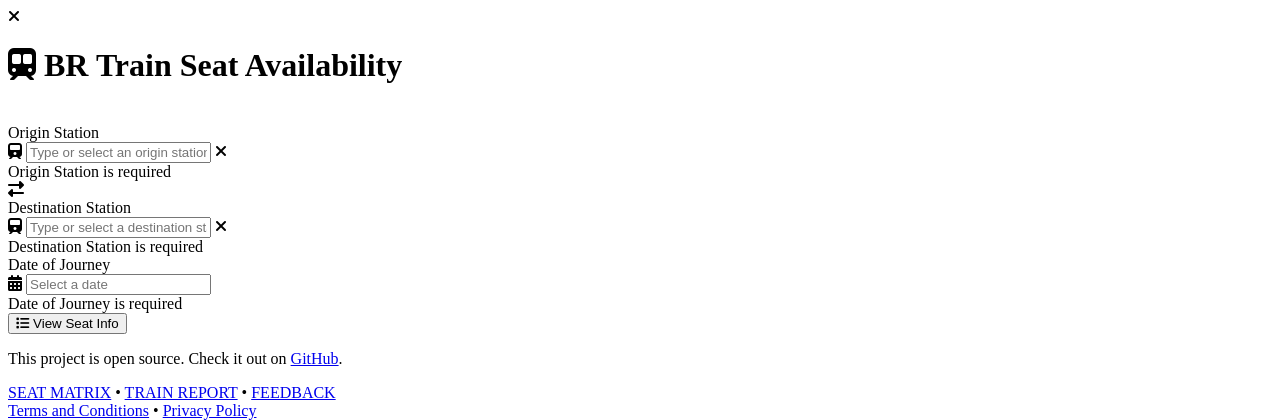
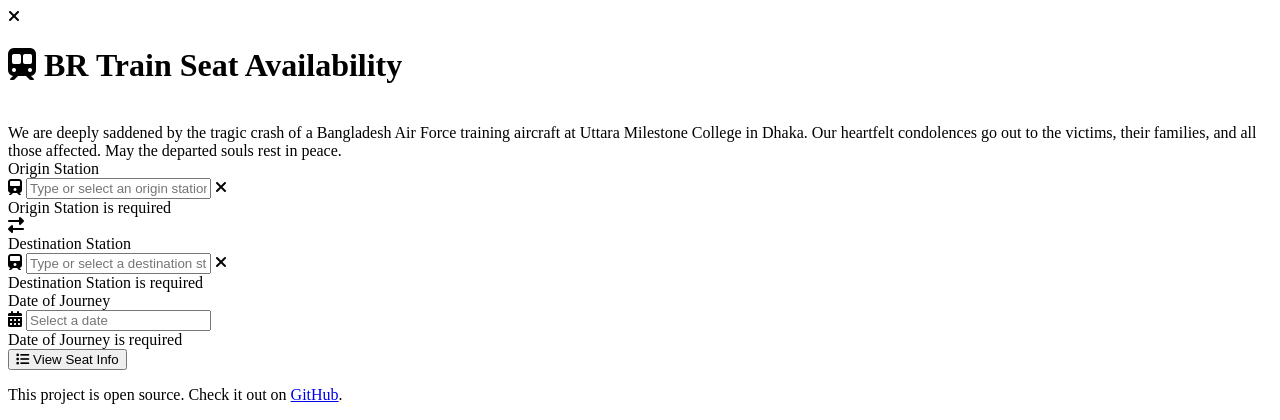
Before and after one commit to nishatrhythm/Bangladesh-Railway-Train-Seat-Availability-Web-Application, a Flask app: template templates/index.html in a window 1280 px wide. Shown: the top 420 px of the page. Run offline with Flask 3, Linux system fonts and the light colour scheme; the template is opened without the code that fills it, so the values that code supplies are empty; parts of the project's set-up code (start-up, migrations or seed data) failed here and were passed over.

Commit message:
Add animated text crawler for announcements
Introduces a new 'text-crawler' component with multiple styles and animation effects in styles.css. Updates index.html to display a general announcement using the text crawler, suitable for important messages or alerts.

```diff
--- a/assets/styles.css
+++ b/assets/styles.css
@@ -2204,6 +2204,191 @@ footer a:hover {
     border-radius: 8px;
     margin-top: 8px;
     display: inline-block;
+}
+
+.text-crawler {
+    margin-top: -20px;
+    margin-bottom: 40px;
+    border-radius: 8px;
+    overflow: hidden;
+    position: relative;
+    box-shadow: 0 2px 6px rgba(0, 0, 0, 0.1);
+    transition: box-shadow 0.3s ease, background-color 0.3s ease;
+    animation: fadeInUp 1s ease-in-out;
+    font-family: 'Plus Jakarta Sans', sans-serif;
+}
+
+.text-crawler.memorial {
+    background-color: #f1f8f3;
+    color: rgb(0, 103, 71);
+    border: 1px solid rgb(0, 103, 71);
+    padding: 15px 0;
+}
+
+.text-crawler.info {
+    background-color: #f8fafe;
+    color: #2c5282;
+    border: 1px solid #3182ce;
+    padding: 15px 0;
+}
+
+.text-crawler.warning {
+    background-color: #fffaf0;
+    color: #c05621;
+    border: 1px solid #ed8936;
+    padding: 15px 0;
+}
+
+.text-crawler.success {
+    background-color: #f0fff4;
+    color: #22543d;
+    border: 1px solid #38a169;
+    padding: 15px 0;
+}
+
+.text-crawler.error {
+    background-color: #fdecea;
+    color: #e74c3c;
+    border: 1px solid #e74c3c;
+    padding: 15px 0;
+}
+
+.text-crawler.light {
+    background-color: #ffffff;
+    color: rgb(0, 103, 71);
+    border: 1px solid #e2e8f0;
+    padding: 15px 0;
+}
+
+.text-crawler.memorial:hover,
+.text-crawler.success:hover {
+    box-shadow: 0 2px 10px rgba(0, 103, 71, 0.2);
+    background-color: #eaf4eb;
+}
+
+.text-crawler.info:hover {
+    box-shadow: 0 2px 10px rgba(49, 130, 206, 0.2);
+    background-color: #ebf8ff;
+}
+
+.text-crawler.warning:hover {
+    box-shadow: 0 2px 10px rgba(237, 137, 54, 0.2);
+    background-color: #fefcbf;
+}
+
+.text-crawler.error:hover {
+    box-shadow: 0 2px 10px rgba(231, 76, 60, 0.2);
+    background-color: #fed7d7;
+}
+
+.text-crawler.light:hover {
+    box-shadow: 0 2px 10px rgba(0, 103, 71, 0.15);
+    background-color: #f7fafc;
+}
+
+.crawler-container {
+    position: relative;
+    width: 100%;
+    height: 100%;
+    overflow: hidden;
+    white-space: nowrap;
+}
+
+.crawler-content {
+    display: inline-block;
+    white-space: nowrap;
+    font-size: 14px;
+    font-weight: 500;
+    line-height: 1.6;
+    letter-spacing: 0.3px;
+    padding-left: 100%;
+    animation: crawl-continuous 25s linear infinite;
+    position: relative;
+}
+
+@keyframes crawl-continuous {
+    0% {
+        transform: translateX(0);
+    }
+    100% {
+        transform: translateX(-100%);
+    }
+}
+
+.crawler-content.smooth {
+    animation: crawl-smooth 30s linear infinite;
+}
+
+@keyframes crawl-smooth {
+    0% {
+        transform: translateX(0);
+    }
+    100% {
+        transform: translateX(-100%);
+    }
+}
+
+.crawler-content i {
+    margin-right: 8px;
+    font-size: 16px;
+    display: inline-block;
+    vertical-align: middle;
+}
+
+.text-crawler.memorial .crawler-content i {
+    color: #e74c3c;
+}
+
+.text-crawler.info .crawler-content i {
+    color: #3182ce;
+}
+
+.text-crawler.warning .crawler-content i {
+    color: #ed8936;
+}
+
+.text-crawler.success .crawler-content i {
+    color: #38a169;
+}
+
+.text-crawler.error .crawler-content i {
+    color: #e74c3c;
+}
+
+.text-crawler.light .crawler-content i {
+    color: #e74c3c;
+}
+
+.text-crawler:hover .crawler-content {
+    animation-play-state: paused;
+}
+
+.crawler-content.speed {
+    animation-duration: 45s;
+}
+
+.text-crawler::before {
+    content: '';
+    position: absolute;
+    top: 0;
+    left: -100%;
+    width: 100%;
+    height: 100%;
+    background: linear-gradient(90deg, transparent, rgba(0, 103, 71, 0.03), transparent);
+    z-index: 1;
+    pointer-events: none;
+}
+
+.text-crawler.info::before {
+    background: linear-gradient(90deg, transparent, rgba(49, 130, 206, 0.03), transparent);
+}
+
+.text-crawler.warning::before {
+    background: linear-gradient(90deg, transparent, rgba(237, 137, 54, 0.03), transparent);
+}
+
+.text-crawler.error::before {
+    background: linear-gradient(90deg, transparent, rgba(231, 76, 60, 0.03), transparent);
 }
 
 #backToTopBtn {
@@ -2715,6 +2900,18 @@ footer a:hover {
         right: 15px;
         font-size: 24px;
     }
+
+    .text-crawler {
+        margin-top: -10px;
+    }
+
+    .crawler-content {
+        animation-duration: 20s;
+    }
+
+    .crawler-content.speed {
+        animation-duration: 55s;
+    }
 }
 
 @media (max-width: 480px) {
@@ -3089,4 +3286,12 @@ footer a:hover {
     .legal-modal-body ol {
         padding-left: 20px;
     }
-}
+
+    .crawler-content {
+        animation-duration: 18s;
+    }
+
+    .crawler-content.speed{
+        animation-duration: 45s;
+    }
+}
--- a/templates/index.html
+++ b/templates/index.html
@@ -57,6 +57,16 @@
 
     <div class="container main-content">
         <h1><i class="fas fa-subway"></i> BR Train Seat Availability</h1><br>
+
+        <!-- General Text Crawler Section -->
+        <div class="text-crawler light">
+            <div class="crawler-container">
+                <div class="crawler-content speed">
+                    <!-- <i class="fas fa-heart"></i> -->
+                    We are deeply saddened by the tragic crash of a Bangladesh Air Force training aircraft at Uttara Milestone College in Dhaka. Our heartfelt condolences go out to the victims, their families, and all those affected. May the departed souls rest in peace.
+                </div>
+            </div>
+        </div>
 
         <!-- <p class="note bengali">
             <span class="note-bold highlight">লক্ষ্য করুনঃ </span> আপনি আপনার নিজের কম্পিউটার থেকেই পুরো প্রজেক্টটি চালাতে পারবেন। এ সম্পর্কিত প্রয়োজনীয় দিকনির্দেশনা <a href="https://youtu.be/zG55QW73N0c" target="_blank">এই ইউটিউব ভিডিওটিতে</a> পাওয়া যাবে।
```
